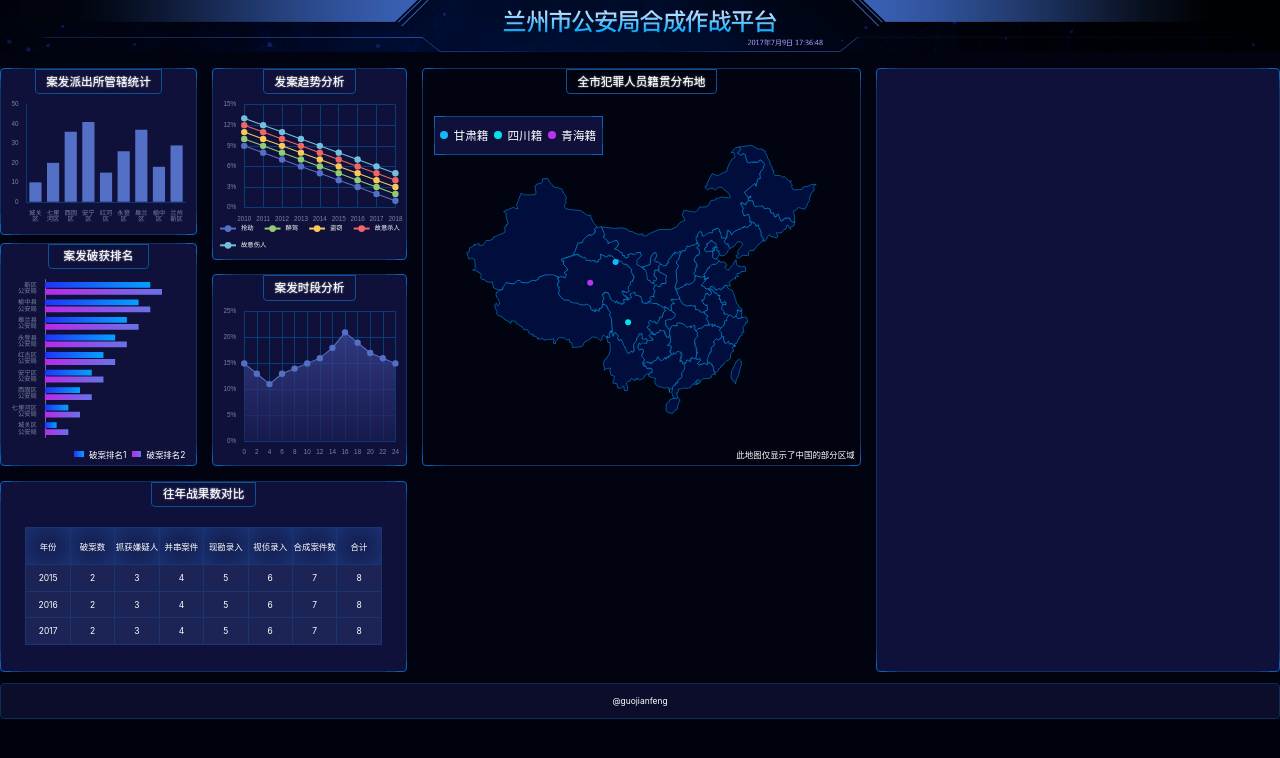
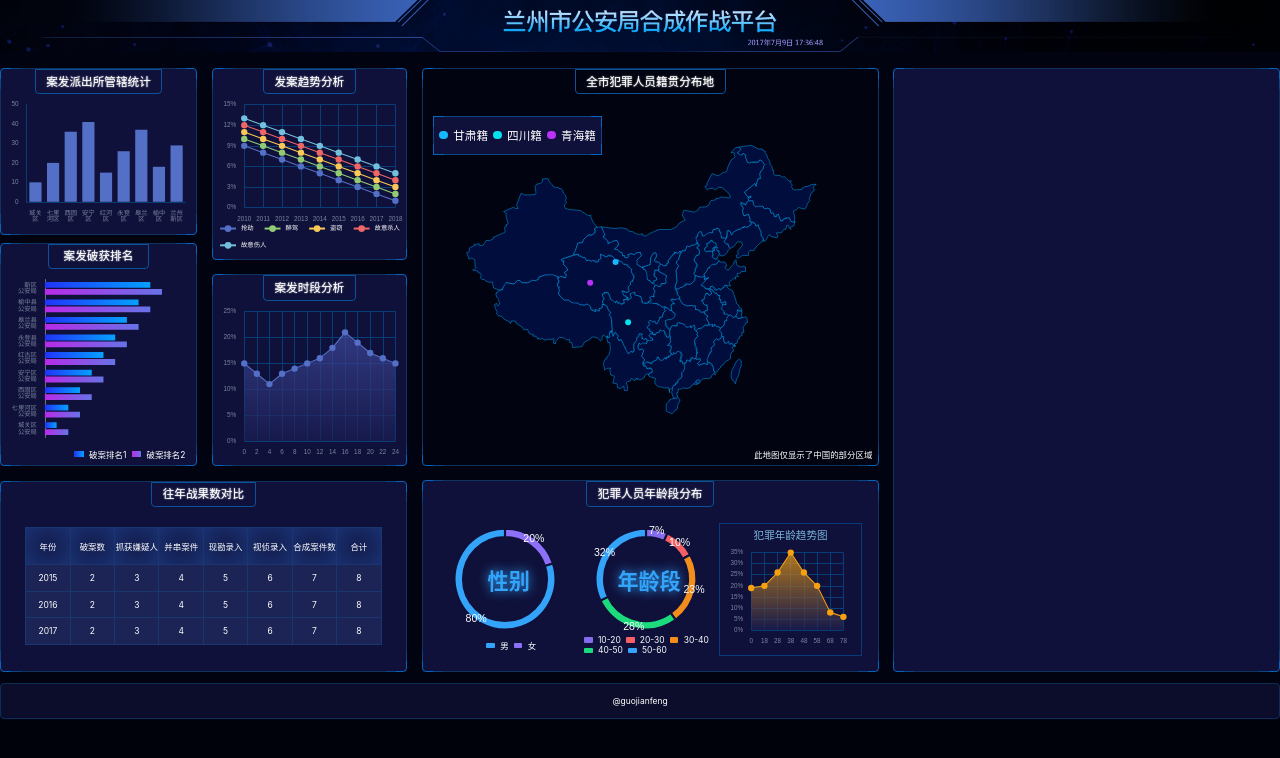
Before and after one commit to gjf610/big-screen-01, a React (Vite) app: page /#/ in a window 1280 px wide. Shown: the top 758 px of the page. Built offline with nearby package versions, Linux system fonts and the light colour scheme.

Commit message:
added Chart7 Chart8 Chart9

```diff
--- a/src/component/chart-4.tsx
+++ b/src/component/chart-4.tsx
@@ -26,7 +26,6 @@
             },
             series: [
                 {
-                    name: '故意伤人',
                     type: 'line',
                     stack: 'Total',
                     data: [
--- /dev/null
+++ b/src/component/chart-7.tsx
@@ -0,0 +1,52 @@
+import { useEffect, useRef } from "react";
+import * as echarts from 'echarts';
+import { createEchartsOptions } from '../shared/create-echarts-options';
+import { px } from '../shared/px';
+export const Chart7 = () => {
+    const divRef = useRef(null);
+
+    useEffect(() => {
+        var myChart = echarts.init(divRef.current);
+        myChart.setOption(createEchartsOptions({
+            color: ['#8D70F8', '#33A4FA'],
+            xAxis: { show: false },
+            yAxis: { show: false },
+            legend: { show: false },
+            series: [
+                {
+                    name: '访问来源',
+                    type: 'pie',
+                    radius: ['75%', '90%'],
+                    avoidLabelOverlap: false,
+                    label: {
+                        show: true, position: 'inside', textStyle: { color: 'white', fontSize: px(20) },
+                        formatter(options) {
+                            return options.value * 100 + '%';
+                        }
+                    },
+                    labelLine: { show: false },
+                    itemStyle: {
+                        borderColor: '#0F113A',
+                        borderWidth: px(4)
+                    },
+                    data: [
+                        { value: 0.2, name: '女' },
+                        { value: 0.8, name: '男' },
+                    ]
+                }
+            ]
+        }));
+    }, []);
+    return (
+        <div className="年龄段-图1">
+            <div className="chart">
+                <div className="main" ref={divRef} />
+                <div className="text">性别</div>
+            </div>
+            <div className="legend">
+                <span className="male" />男
+                <span className="female" />女
+            </div>
+        </div>
+    )
+}
--- /dev/null
+++ b/src/component/chart-8.tsx
@@ -0,0 +1,58 @@
+import { useEffect, useRef } from "react";
+import * as echarts from 'echarts';
+import { createEchartsOptions } from '../shared/create-echarts-options';
+import { px } from '../shared/px';
+export const Chart8 = () => {
+    const divRef = useRef(null);
+    const colors = ['#856BED', '#F46064', '#F38E1C', '#1CDB7C', '#33A4FA'];
+    useEffect(() => {
+        var myChart = echarts.init(divRef.current);
+        myChart.setOption(createEchartsOptions({
+            color: colors,
+            xAxis: { show: false },
+            yAxis: { show: false },
+            legend: { show: false },
+            series: [
+                {
+                    name: '访问来源',
+                    type: 'pie',
+                    radius: ['75%', '90%'],
+                    avoidLabelOverlap: false,
+                    label: {
+                        show: true, position: 'inside', textStyle: { color: 'white', fontSize: px(20) },
+                        formatter(options) {
+                            return (options.value * 100).toFixed(0) + '%';
+                        }
+                    },
+                    labelLine: { show: false },
+                    itemStyle: {
+                        borderColor: '#0F113A',
+                        borderWidth: px(4)
+                    },
+                    data: [
+                        { value: 0.07, name: '10-20' },
+                        { value: 0.10, name: '20-30' },
+                        { value: 0.23, name: '30-40' },
+                        { value: 0.28, name: '40-50' },
+                        { value: 0.32, name: '50-60' },
+                    ]
+                }
+            ]
+        }));
+    }, []);
+    return (
+        <div className="年龄段-图2">
+            <div className="chart">
+                <div className="main" ref={divRef} />
+                <div className="text">年龄段</div>
+            </div>
+            <div className="legend">
+                <span style={{ background: colors[0] }} />10-20
+                <span style={{ background: colors[1] }} />20-30
+                <span style={{ background: colors[2] }} />30-40
+                <span style={{ background: colors[3] }} />40-50
+                <span style={{ background: colors[4] }} />50-60
+            </div>
+        </div>
+    )
+}
--- /dev/null
+++ b/src/component/chart-9.tsx
@@ -0,0 +1,57 @@
+import { useEffect, useRef } from "react";
+import * as echarts from 'echarts';
+import { createEchartsOptions } from '../shared/create-echarts-options';
+import { px } from '../shared/px';
+export const Chart9 = () => {
+    const divRef = useRef(null);
+
+    useEffect(() => {
+        var myChart = echarts.init(divRef.current);
+        myChart.setOption(createEchartsOptions({
+            color: '#F7A110',
+            xAxis: {
+                type: 'category',
+                boundaryGap: false,
+                data: [0, 18, 28, 38, 48, 58, 68, 78],
+                splitLine: { show: true, lineStyle: { color: '#073E78' } },
+                axisTick: { show: false },
+                axisLine: { show: false },
+            },
+            yAxis: {
+                type: 'value',
+                splitLine: { lineStyle: { color: '#073E78' } },
+                axisLabel: {
+                    formatter(val) {
+                        return val * 100 + '%';
+                    }
+                }
+            },
+            series: [{
+                type: 'line',
+                data: [
+                    0.19, 0.20, 0.26,
+                    0.35, 0.26, 0.20,
+                    0.08, 0.06
+                ],
+                symbol: 'circle',
+                symbolSize: px(12),
+                lineStyle: { width: px(2) },
+                areaStyle: {
+                    color: new echarts.graphic.LinearGradient(0, 0, 0, 1, [{
+                        offset: 0,
+                        color: '#F7A110'
+                    }, {
+                        offset: 1,
+                        color: '#1B1D52'
+                    }]),
+                }
+            }]
+        }));
+    }, []);
+    return (
+        <div className="年龄段-图3">
+            <h3>犯罪年龄趋势图</h3>
+            <div ref={divRef} className="chart" />
+        </div>
+    )
+}
--- a/src/pages/home.scss
+++ b/src/pages/home.scss
@@ -84,11 +84,14 @@
         }
         > .section4 {
             grid-area: box4;
+            display: flex;
+            flex-direction: column;
+            justify-content: space-between;
         }
         > .section5 {
             grid-area: box5;
         }
-        .管辖统计, .破获排名, .趋势分析, .时段分析, .战果对比, .籍贯分布{
+        .管辖统计, .破获排名, .趋势分析, .时段分析, .战果对比, .籍贯分布, .年龄段{
             height: px(315);
             display: flex;
             flex-direction: column;
@@ -197,5 +200,41 @@
                 }
             }
         }
+        .年龄段 {display: flex;flex-direction: column;
+          height: px(363);
+          > .charts {
+            width: 100%;flex: 1;
+            display: flex; padding: px(30);
+          }
+          &-图1, &-图2, &-图3 {
+            flex: 1;display: flex; flex-direction: column;
+          }
+          &-图1, &-图2 {
+            .legend {height: px(40); display: flex; align-items: center;
+              justify-content: center; flex-wrap: wrap;
+              > span {display: inline-block; width: px(16); height: px(10);
+                border-radius: px(2); margin: 0 px(10);}
+              .male {background: #33a4fa;}
+              .female {background: #8d70f8;}
+            }
+            .chart {
+              position: relative;
+              display: flex;
+              > .main {flex: 1;}
+              > .text {position: absolute; top: 50%; left: 50%; transform: translate(-50%, -50%);
+                color: #33a4fa; font-size: px(40); text-shadow: 0 0 px(20) #33a4fa;font-weight: bold;}
+            }
+          }
+          &-图2 {
+            width: px(290); flex-shrink: 0;
+            .legend {
+              justify-content: flex-start;
+            }
+          }
+          &-图3 {
+            border: 1px solid #08397d;
+            h3 {font-size: px(20); color: #7ab6db; margin-top: px(6);}
+          }
+        }
     }
 }
--- a/src/pages/home.tsx
+++ b/src/pages/home.tsx
@@ -7,7 +7,9 @@
 import { Chart4 } from "../component/chart-4";
 import { Chart5 } from '../component/chart-5';
 import { Chart6 } from '../component/chart-6';
-
+import { Chart7 } from "../component/chart-7";
+import { Chart8 } from '../component/chart-8';
+import { Chart9 } from '../component/chart-9';
 export const Home = () => {
 
   return (
@@ -27,7 +29,14 @@
         </section>
         <section className="section4">
           <Chart6 />
-
+          <div className="bordered 年龄段">
+            <h2>犯罪人员年龄段分布</h2>
+            <div className="charts">
+              <Chart7 />
+              <Chart8 />
+              <Chart9 />
+            </div>
+          </div>
         </section>
         <section className="bordered section5"></section>
       </main>
```
